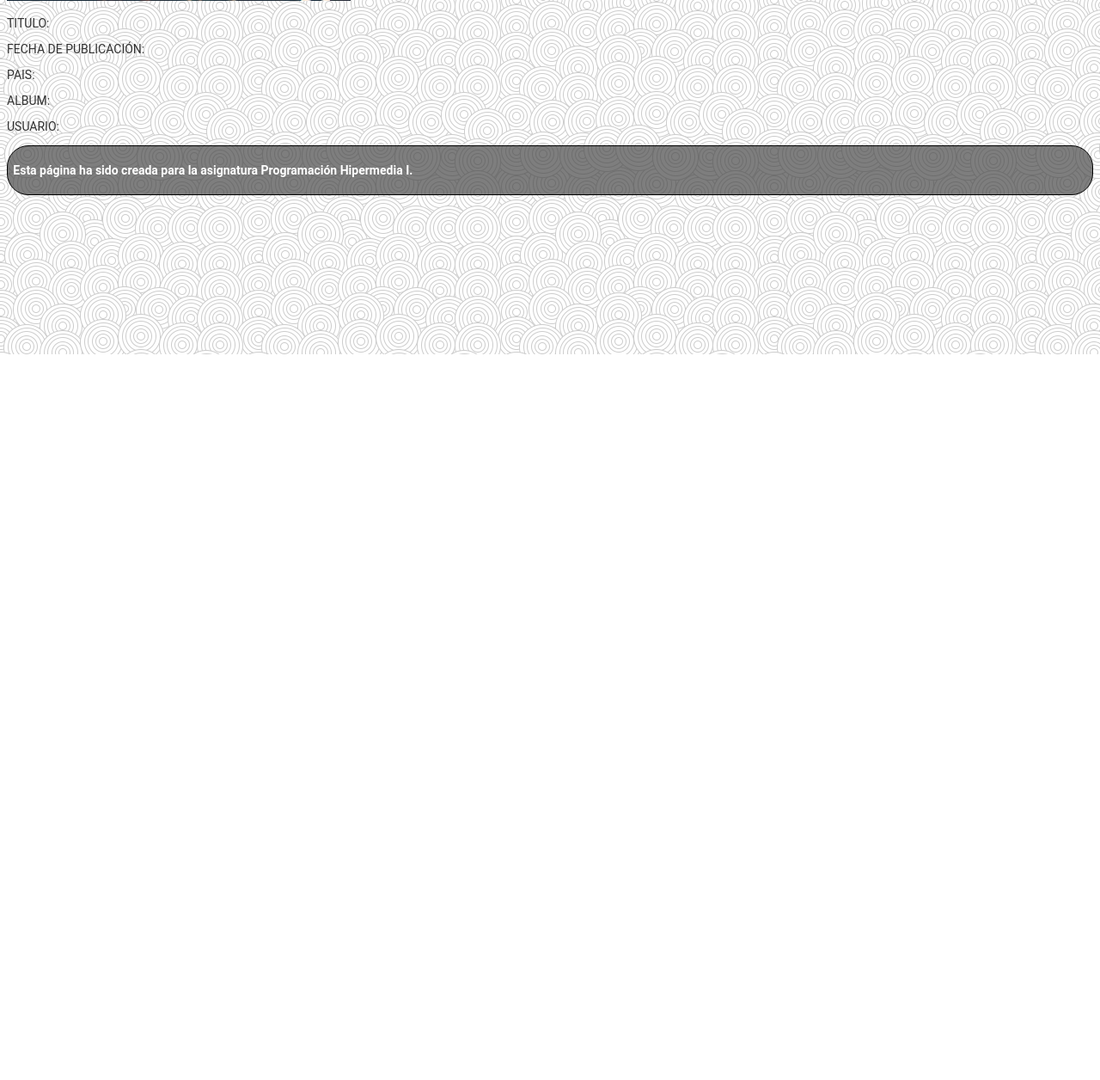
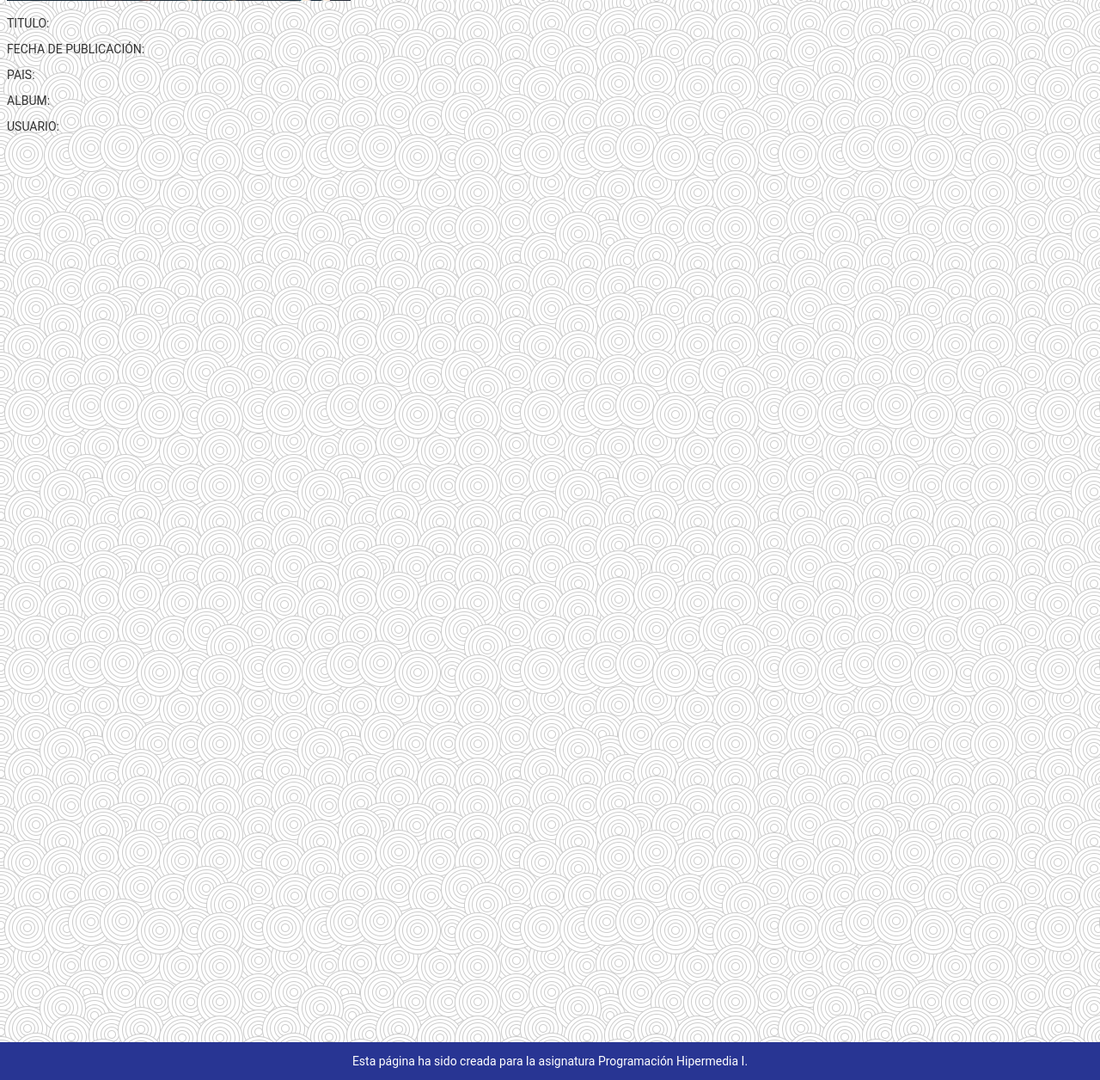
Before and after one commit to hec17x/PH1, a PHP site: page /detalle.html in a window 1280 px wide. Shown: the part 388-1644 px from the top of the page at 86% size. Before the commit the page ends 800 px from the top, so only its background shows below. Run offline with PHP 8.4, Linux system fonts and the light colour scheme.

Commit message:
Actualización de css

```diff
--- a/css/home.css
+++ b/css/home.css
@@ -15,15 +15,15 @@ body{
 }
 
 footer{
-
-    border: solid 1px black;
-    border-radius: 25px;
-    padding: 0.5%;
-    background: rgba(72, 72, 72, 0.7);
-    font-weight: bold;
+    position: absolute;
+    right: 0%;
+    left: 0%;
+    top: 200%;
+    background: rgba(40, 53, 147, 1);
 }
 
 footer p{
+    text-align: center;
     color:white;
 
 }
@@ -64,9 +64,9 @@ h3{
      text-decoration:none;
      list-style-type: none;
 
-     position: fixed;
+     position: absolute;
      right: 2%;
-     top: 3%;
+     top: 25%;
      padding: 1%;
     transition-property: background;
     transition-duration: 1s;
@@ -124,7 +124,7 @@ h3{
 
 form {
     width: 380px;
-    margin: 10% auto;
+    margin: 5% auto;
     background: #fafafa;
     padding: 2% 3%;
     border: 1px solid #ebebeb;
@@ -188,6 +188,27 @@ form h2
     text-align: center;
 }
 
+#galeria_index
+{
+    position: relative;
+    float: left;
+   margin-right: 4%;
+   margin-left: 4%;
+   padding-bottom: 1%;
+   margin-bottom: 3%;
+    background: rgba(250,250,250,0.5);
+    border: 1px solid #ebebeb;
+    box-shadow: rgba(0,0,0,0.14902) 0px 1px 1px 0px,rgba(0,0,0,0.09804) 0px 1px 2px 0px;
+}
+
+#galeria_index p
+{
+    text-align: center;
+    color: #636363;
+      font-weight: lighter;
+      font-size: 100%;
+
+}
 
 
 html
```
Also changed, not shown: index.html (+15 -13 lines).
